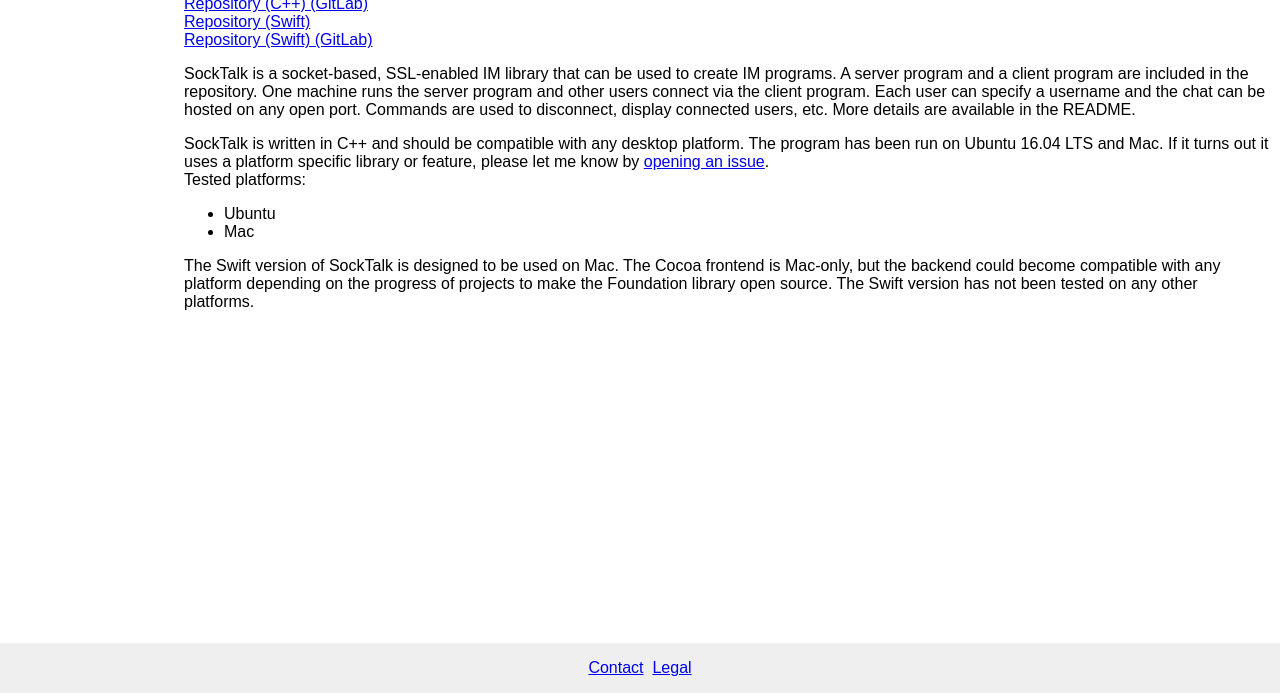
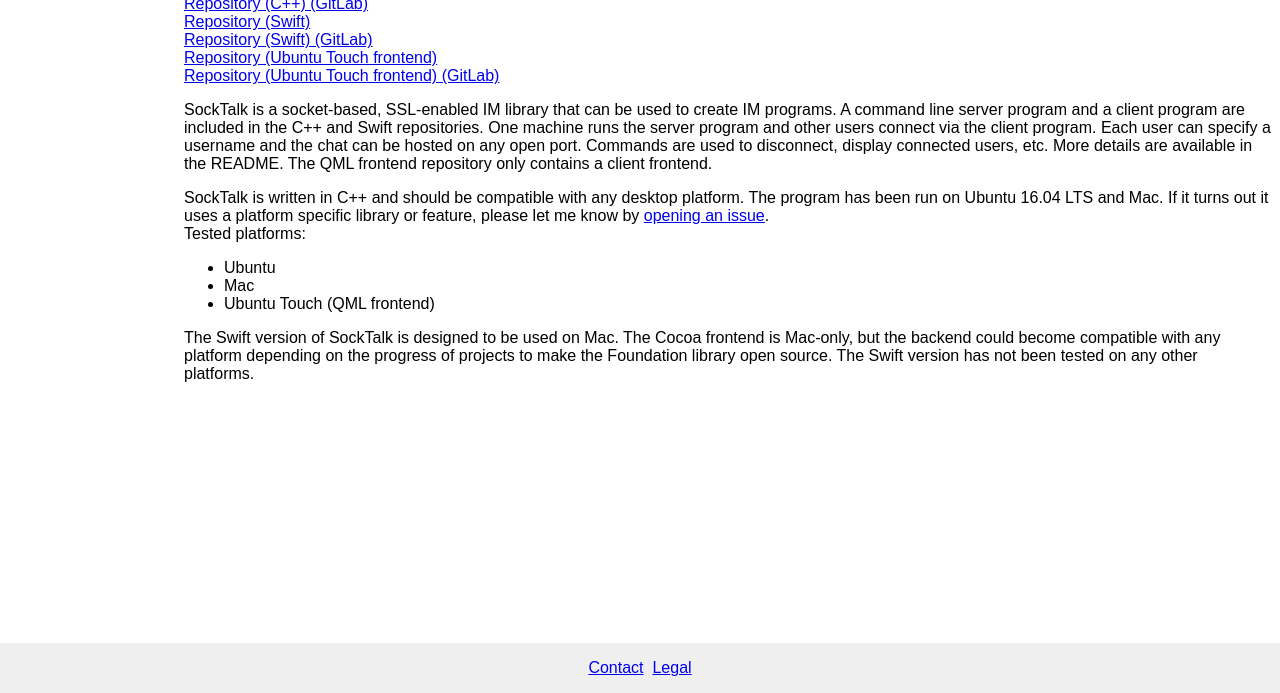
Before and after one commit to Arc676/arc676.github.io, a plain HTML site: page projects/socktalk.html in a window 1280 px wide. Shown: the part 107-800 px from the top of the page. Drawn offline with Linux system fonts and the light colour scheme.

Commit message:
Update SockTalk page

```diff
--- a/projects/socktalk.html
+++ b/projects/socktalk.html
@@ -17,9 +17,11 @@
 		<a href="https://github.com/Arc676/SockTalk">Repository (C++)</a><br>
 		<a href="https://gitlab.com/Arc676/SockTalk">Repository (C++) (GitLab)</a><br>
 		<a href="https://github.com/Arc676/SockTalk-Swift">Repository (Swift)</a><br>
-		<a href="https://gitlab.com/Arc676/SockTalk-Swift">Repository (Swift) (GitLab)</a>
+		<a href="https://gitlab.com/Arc676/SockTalk-Swift">Repository (Swift) (GitLab)</a><br>
+		<a href="https://github.com/Arc676/SockTalk-Linux">Repository (Ubuntu Touch frontend)</a><br>
+		<a href="https://github.com/Arc676/SockTalk-Linux">Repository (Ubuntu Touch frontend) (GitLab)</a>
 		<p>
-			SockTalk is a socket-based, SSL-enabled IM library that can be used to create IM programs. A server program and a client program are included in the repository. One machine runs the server program and other users connect via the client program. Each user can specify a username and the chat can be hosted on any open port. Commands are used to disconnect, display connected users, etc. More details are available in the README.
+			SockTalk is a socket-based, SSL-enabled IM library that can be used to create IM programs. A command line server program and a client program are included in the C++ and Swift repositories. One machine runs the server program and other users connect via the client program. Each user can specify a username and the chat can be hosted on any open port. Commands are used to disconnect, display connected users, etc. More details are available in the README. The QML frontend repository only contains a client frontend.
 		</p>
 		<p>
 			SockTalk is written in C++ and should be compatible with any desktop platform. The program has been run on Ubuntu 16.04 LTS and Mac. If it turns out it uses a platform specific library or feature, please let me know by <a href="https://github.com/Arc676/SockTalk/issues/new">opening an issue</a>.<br>
@@ -27,6 +29,7 @@
 			<ul>
 				<li>Ubuntu
 				<li>Mac
+				<li>Ubuntu Touch (QML frontend)
 			</ul>
 		</p>
 		<p>
```
Also changed, not shown: news.html (+1 -2 lines).
